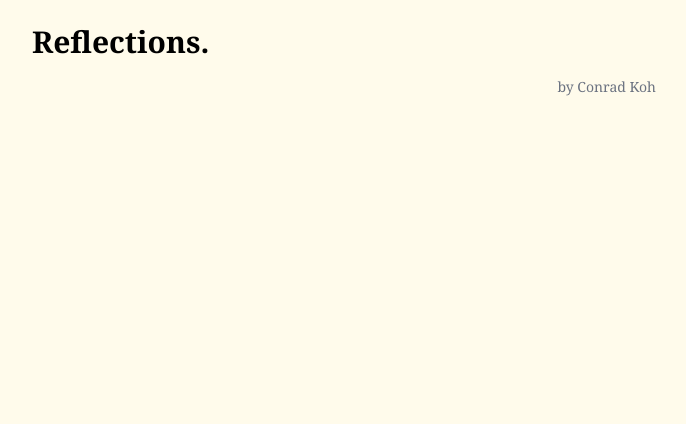
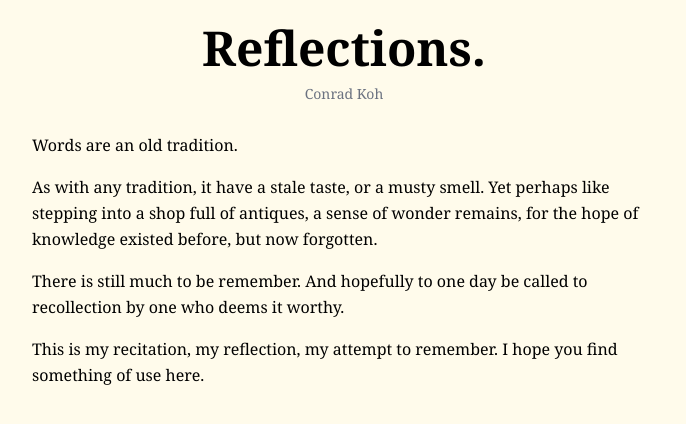
Before and after one commit to conradkoh/conradkoh-reflections, a SvelteKit app: page / in a window 1280 px wide. Shown: the top 424 px of the page, without its empty margins (296-982 px from the left). Built offline with nearby package versions, Linux system fonts and the light colour scheme.

Commit message:
updated reflections entry page

```diff
--- a/src/routes/+page.svelte
+++ b/src/routes/+page.svelte
@@ -3,6 +3,20 @@
 </script>
 
 <PageStyles>
-	<h1>Reflections.</h1>
-	<p class="text-sm text-gray-500 text-right">by Conrad Koh</p>
+	<h1 class="text-5xl block text-center">Reflections.</h1>
+	<span class="block pt-3 pb-3 text-sm text-gray-500 text-center">Conrad Koh</span>
+	<p>Words are an old tradition.</p>
+	<p>
+		As with any tradition, it have a stale taste, or a musty smell. Yet perhaps like stepping into a
+		shop full of antiques, a sense of wonder remains, for the hope of knowledge existed before, but
+		now forgotten.
+	</p>
+	<p>
+		There is still much to be remember. And hopefully to one day be called to recollection by one
+		who deems it worthy.
+	</p>
+	<p>
+		This is my recitation, my reflection, my attempt to remember. I hope you find something of use
+		here.
+	</p>
 </PageStyles>
```
